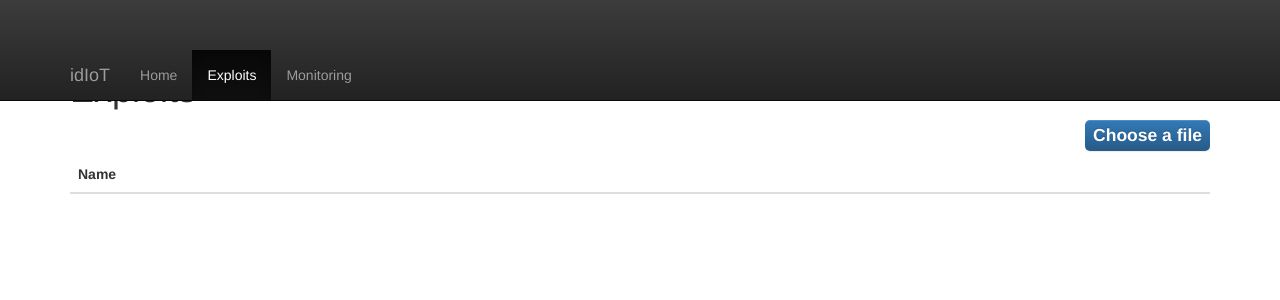
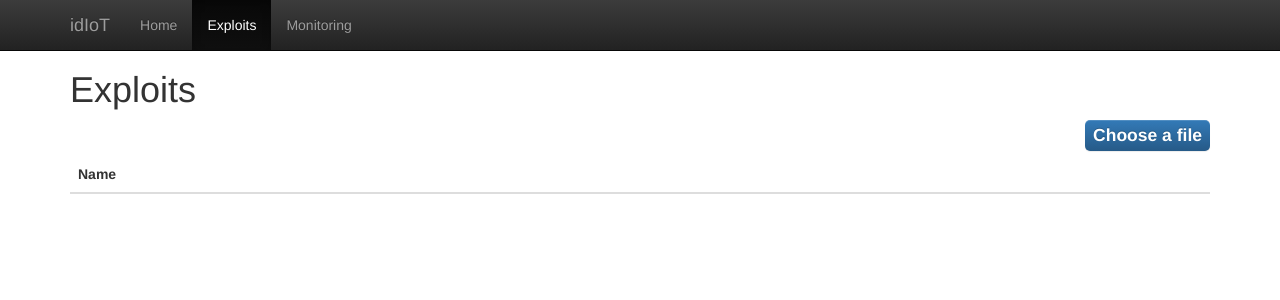
Before and after one commit to jerdna-regeiz/tomaHAWkss, a Flask app: template server/ctfServer/idIoT/ui/templates/exploits.html in a window 1280 px wide. Shown: the top 300 px of the page. Run offline with Flask 2, Linux system fonts and the light colour scheme; the template is opened without the code that fills it, so the values that code supplies are empty; some libraries are stand-ins or nearby versions.

Commit message:
add padding to container exploits html

```diff
--- a/server/ctfServer/idIoT/ui/templates/exploits.html
+++ b/server/ctfServer/idIoT/ui/templates/exploits.html
@@ -51,7 +51,7 @@
       .inputfile + label {
         cursor: pointer; /* "hand" cursor */
       }
-      .container {
+      .p-t-50 {
           padding-top: 50px;
       }
     </style>
@@ -82,7 +82,7 @@
         </div><!--/.nav-collapse -->
       </div>
     </nav>
-    <div class="container" ng-controller="exploitsController">
+    <div class="container p-t-50" ng-controller="exploitsController">
       <h1>Exploits</h1>
       <div class="row">
         <div class="col-md-10">
```
